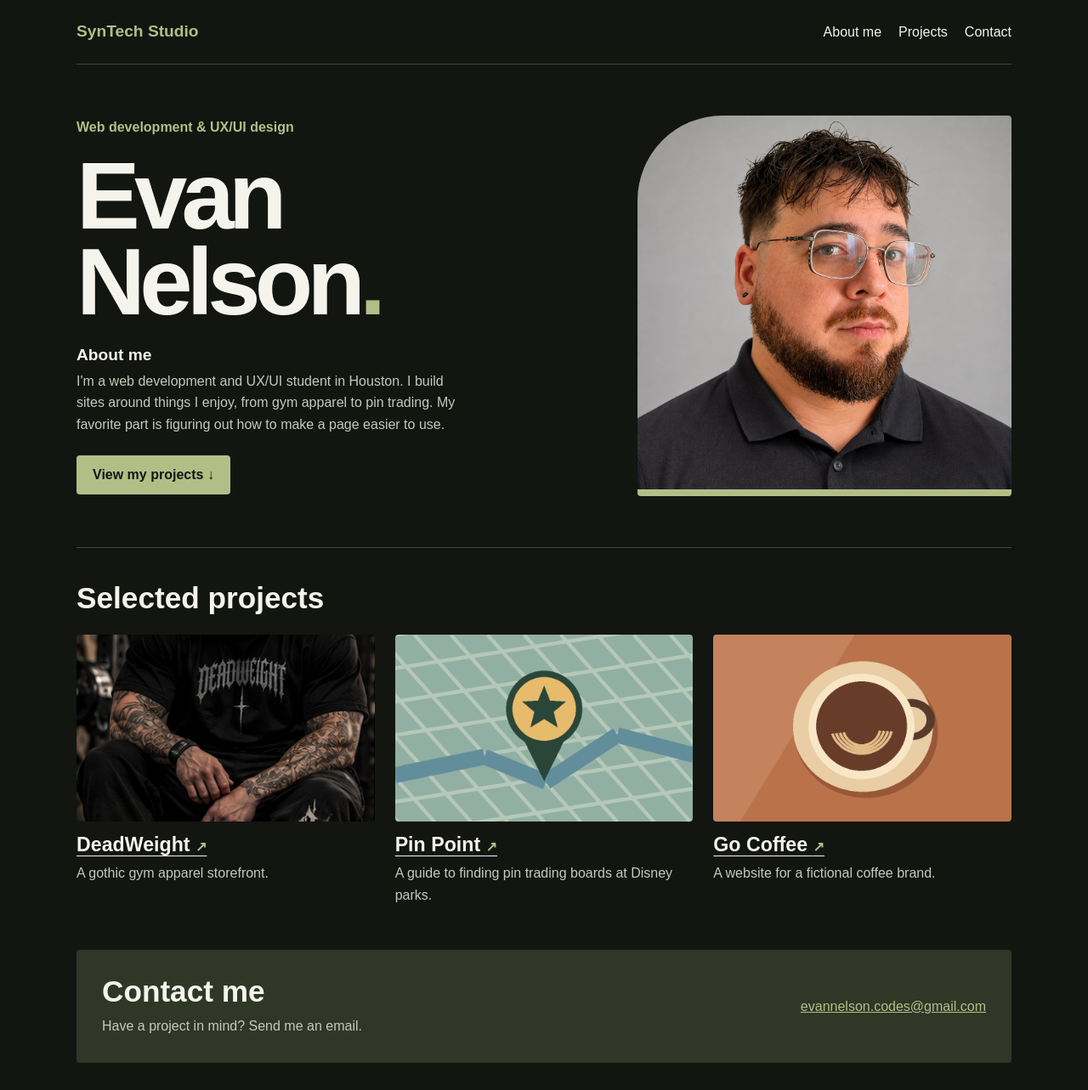
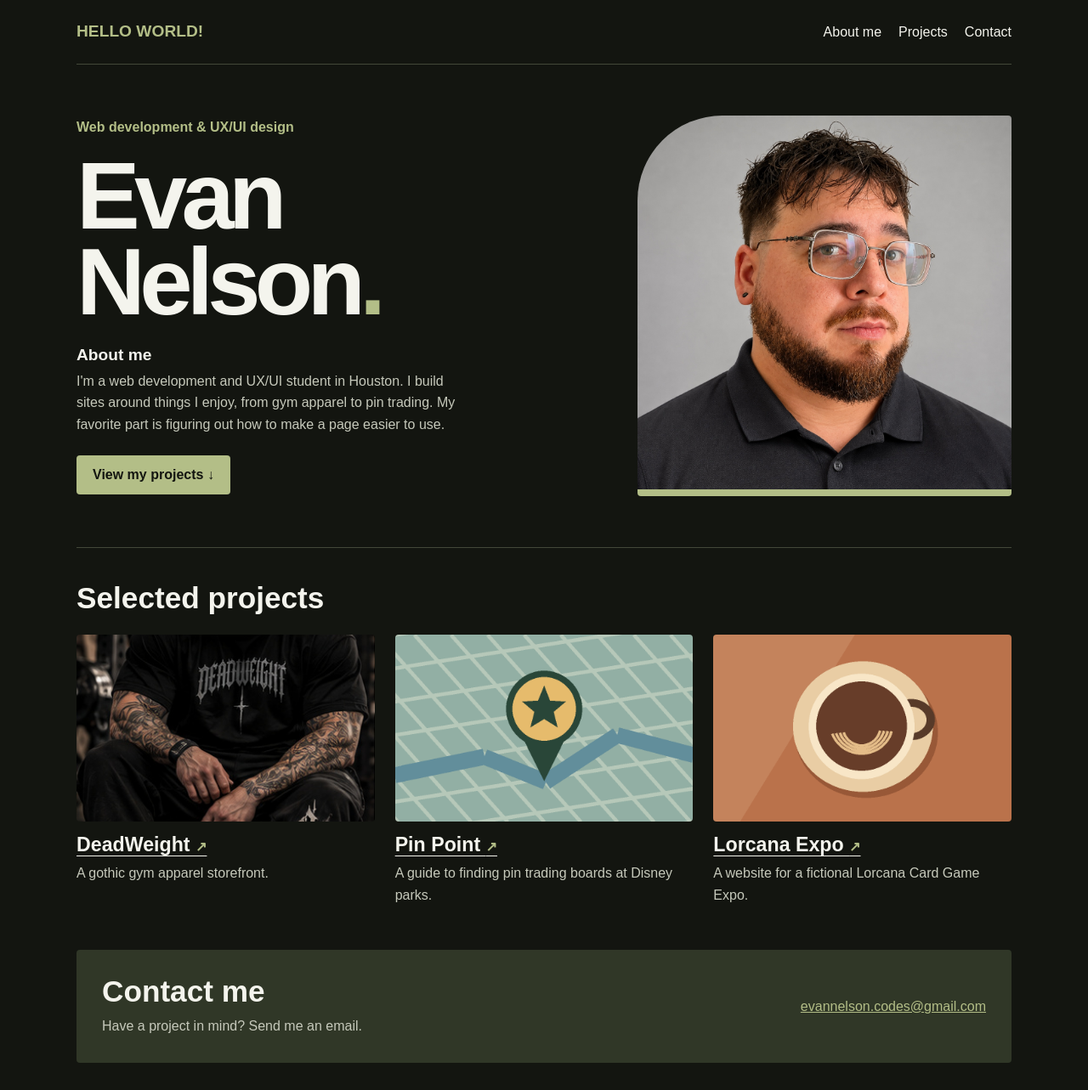
Before and after one commit to EvanSN92/evannelson, a plain HTML site: page index.html in a window 1280 px wide. Shown: the whole page at 85% size. Drawn offline with Linux system fonts and the light colour scheme.

Commit message:
Update index.html

```diff
--- a/index.html
+++ b/index.html
@@ -3,12 +3,12 @@
 <head>
   <meta charset="UTF-8">
   <meta name="viewport" content="width=device-width, initial-scale=1">
-  <title>Evan Nelson | SynTech Studio</title>
+  <title>Portfolio</title>
   <link rel="stylesheet" href="styles.css">
 </head>
 <body>
   <header class="wrap">
-    <a class="brand" href="#about">SynTech Studio</a>
+    <a class="brand" href="#about">HELLO WORLD!</a>
     <nav aria-label="Main navigation">
       <a href="#about">About me</a>
       <a href="#projects">Projects</a>
@@ -35,18 +35,18 @@
       <div class="grid">
         <article>
           <img src="projects/deadweight/images/hero-man.jpg" alt="DeadWeight gym apparel campaign">
-          <h3><a href="projects/deadweight/index.html">DeadWeight <span aria-hidden="true">↗</span></a></h3>
+          <h3><a href="projects/deadweight/index.html" target="_blank">DeadWeight <span aria-hidden="true">↗</span></a></h3>
           <p>A gothic gym apparel storefront.</p>
         </article>
         <article>
           <img src="images/pin-point.png" alt="A star-shaped enamel pin on a map">
-          <h3><a href="https://thepinpoint.live/">Pin Point <span aria-hidden="true">↗</span></a></h3>
+          <h3><a href="https://thepinpoint.live/" target="_blank">Pin Point <span aria-hidden="true">↗</span></a></h3>
           <p>A guide to finding pin trading boards at Disney parks.</p>
         </article>
         <article>
           <img src="images/go-coffee.png" alt="An illustrated cup of coffee viewed from above">
-          <h3><a href="https://gocoffee.infinityfree.me/">Go Coffee <span aria-hidden="true">↗</span></a></h3>
-          <p>A website for a fictional coffee brand.</p>
+          <h3><a href="https://evansn92.github.io/MockLorcanaExpo/" target="_blank">Lorcana Expo <span aria-hidden="true">↗</span></a></h3>
+          <p>A website for a fictional Lorcana Card Game Expo.</p>
         </article>
       </div>
     </section>
```
